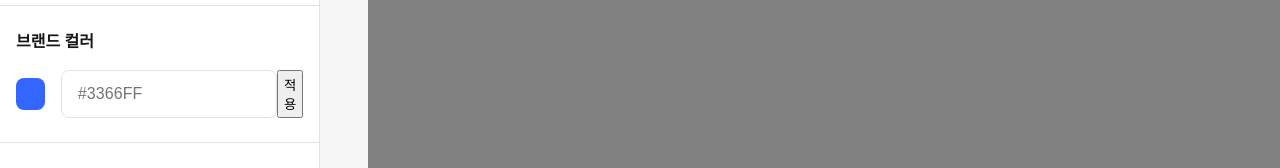
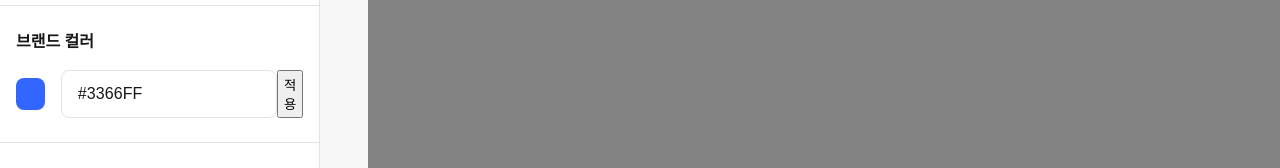
Before and after one commit to kibaek-kimm/site-builder-experiment, a Next.js app: page / in a window 1280 px wide. Shown: the part 286-454 px from the top of the page. Built offline with nearby package versions, Linux system fonts and the light colour scheme.

Commit message:
feat: PanelBrandColor컴포넌트로 분리

```diff
--- /dev/null
+++ b/src/features/layout/SideNavigation/PanelBrandColor/PanelBrandColor.module.css
@@ -0,0 +1,31 @@
+.wrapper {
+  display: flex;
+  align-items: center;
+  gap: 0 16px;
+  position: relative;
+}
+
+.colorPickerButton {
+  width: 32px;
+  height: 32px;
+  border-radius: 8px;
+  background: none;
+  border: none;
+  cursor: pointer;
+}
+
+.primaryColorField {
+  display: flex;
+}
+
+.colorInput {
+  position: absolute;
+  opacity: 0;
+  bottom: 0;
+  left: 0;
+  visibility: hidden;
+}
+
+.errorMessage {
+  margin-top: 8px;
+}
--- /dev/null
+++ b/src/features/layout/SideNavigation/PanelBrandColor/helper.ts
@@ -0,0 +1,4 @@
+export function validateHex(hex: string) {
+  const hexPattern = /^#?([A-Fa-f0-9]{6}|[A-Fa-f0-9]{3})([A-Fa-f0-9]{2})?$/;
+  return hexPattern.test(hex);
+}
--- /dev/null
+++ b/src/features/layout/SideNavigation/PanelBrandColor/index.tsx
@@ -0,0 +1,84 @@
+import { FormEvent, useEffect, useRef, useState } from "react";
+import commonStyles from "../SideNavigation.module.css";
+import styles from "./PanelBrandColor.module.css";
+import { validateHex } from "./helper";
+
+interface Props {
+  defaultValue?: string;
+  onChangeComplete?: (color: string) => void;
+}
+
+export default function PanelBrandColor({
+  defaultValue,
+  onChangeComplete,
+}: Props) {
+  const [invalidHex, setInvalidHex] = useState<boolean>();
+  const [customPrimaryColor, setCustomPrimaryColor] = useState<string>("");
+  const colorPickerRef = useRef<HTMLInputElement>(null);
+
+  const handleSubmit = (e: FormEvent<HTMLFormElement>) => {
+    e.preventDefault();
+
+    const isValid = validateHex(customPrimaryColor);
+
+    setInvalidHex(!isValid);
+
+    if (!isValid) {
+      return;
+    }
+
+    if (onChangeComplete) {
+      onChangeComplete(customPrimaryColor);
+    }
+  };
+
+  useEffect(() => {
+    if (typeof defaultValue == "string" && defaultValue !== "") {
+      const isValid = validateHex(defaultValue);
+
+      if (!isValid) {
+        setInvalidHex(true);
+      } else {
+        setCustomPrimaryColor(defaultValue);
+      }
+    }
+  }, [defaultValue]);
+
+  return (
+    <form onSubmit={handleSubmit}>
+      <div className={styles.wrapper}>
+        <button
+          type="button"
+          title="컬러를 선택해주세요."
+          className={styles.colorPickerButton}
+          style={{ backgroundColor: customPrimaryColor }}
+          onClick={() => {
+            if (colorPickerRef.current) {
+              colorPickerRef.current.click();
+            }
+          }}
+        />
+        <input
+          type="color"
+          ref={colorPickerRef}
+          defaultValue={customPrimaryColor}
+          className={styles.colorInput}
+          onChange={(e) => setCustomPrimaryColor(e.target.value)}
+        />
+
+        <div className={styles.primaryColorField}>
+          <input
+            className={commonStyles.input}
+            placeholder="브랜드 컬러를 입력해주세요."
+            value={customPrimaryColor}
+            onChange={(e) => setCustomPrimaryColor(e.target.value)}
+          />
+          <button>적용</button>
+        </div>
+      </div>
+      {invalidHex && (
+        <div className={styles.errorMessage}>hex값이 유효하지 않습니다.</div>
+      )}
+    </form>
+  );
+}
--- a/src/features/layout/SideNavigation/SideNavigation.module.css
+++ b/src/features/layout/SideNavigation/SideNavigation.module.css
@@ -31,10 +31,6 @@
   color: #8a8a8a;
 }
 
-.primaryColorField {
-  display: flex;
-}
-
 .group {
   padding: 24px 16px;
   border-top: 1px solid #e1e2e4;
@@ -42,44 +38,6 @@
 
 .group:last-child {
   border-bottom: 1px solid #e1e2e4;
-}
-
-.primaryColorWrapper {
-  display: flex;
-  align-items: center;
-  gap: 0 16px;
-  position: relative;
-}
-
-.colorPickerButton {
-  width: 32px;
-  height: 32px;
-  border-radius: 8px;
-  background: none;
-  border: none;
-  cursor: pointer;
-}
-
-.colorInput {
-  position: absolute;
-  opacity: 0;
-  bottom: 0;
-  left: 0;
-  visibility: hidden;
-}
-
-.input {
-  width: 100%;
-  height: 48px;
-  background: #ffffff;
-  border: 1px solid #e1e2e4;
-  padding: 0 16px;
-  border-radius: 8px;
-  font-weight: 400;
-  font-size: 16px;
-  line-height: 150%;
-  letter-spacing: 0.0056em;
-  color: #171717;
 }
 
 .logoFielUploader {
@@ -96,3 +54,17 @@
   letter-spacing: 0.0192em;
   color: #8a8a8a;
 }
+
+.input {
+  width: 100%;
+  height: 48px;
+  background: #ffffff;
+  border: 1px solid #e1e2e4;
+  padding: 0 16px;
+  border-radius: 8px;
+  font-weight: 400;
+  font-size: 16px;
+  line-height: 150%;
+  letter-spacing: 0.0056em;
+  color: #171717;
+}
--- a/src/features/layout/SideNavigation/index.tsx
+++ b/src/features/layout/SideNavigation/index.tsx
@@ -3,14 +3,16 @@ import styles from "./SideNavigation.module.css";
 import ImageUploaderList from "@/features/editor/core/ImageUploader/ImageUploaderList";
 import ImageUploader from "@/features/editor/core/ImageUploader";
 import { useRef, useState } from "react";
-import classNames from "classnames";
 import { uploadImage } from "@/apis/uploadImage";
+import PanelBrandColor from "./PanelBrandColor";
 
 export default function SideNavigation() {
   const colorPickerRef = useRef<HTMLInputElement>(null);
-  const [customPrimaryColor, setCustomPrimaryColor] = useState<string>("");
   const { setBuilderMetadata, primaryColor, enableCompanyWebsite } =
     useBuilderStore();
+  const [customPrimaryColor, setCustomPrimaryColor] = useState<string>(
+    primaryColor as string
+  );
 
   return (
     <aside className={styles.wrapper}>
@@ -31,43 +33,12 @@ export default function SideNavigation() {
       </div>
       <div className={styles.group}>
         <div className={styles.subTitle}>브랜드 컬러</div>
-        <div className={styles.primaryColorWrapper}>
-          <button
-            className={styles.colorPickerButton}
-            style={{ backgroundColor: primaryColor }}
-            onClick={() => {
-              if (colorPickerRef.current) {
-                colorPickerRef.current.click();
-              }
-            }}
-          />
-          <input
-            type="color"
-            ref={colorPickerRef}
-            defaultValue={primaryColor}
-            className={styles.colorInput}
-            onChange={(e) =>
-              setBuilderMetadata({ primaryColor: e.target.value })
-            }
-          />
-
-          <div className={styles.primaryColorField}>
-            <input
-              className={styles.input}
-              placeholder={primaryColor}
-              value={customPrimaryColor}
-              onChange={(e) => setCustomPrimaryColor(e.target.value)}
-            />
-            <button
-              onClick={() => {
-                setBuilderMetadata({ primaryColor: customPrimaryColor });
-                setCustomPrimaryColor("");
-              }}
-            >
-              적용
-            </button>
-          </div>
-        </div>
+        <PanelBrandColor
+          defaultValue={primaryColor}
+          onChangeComplete={(color) =>
+            setBuilderMetadata({ primaryColor: color })
+          }
+        />
       </div>
       <div className={styles.group}>
         <div className={styles.subTitle}>로고 이미지</div>
```
Also changed, not shown: 2 other files (tests, documents, lock files or other folders).
